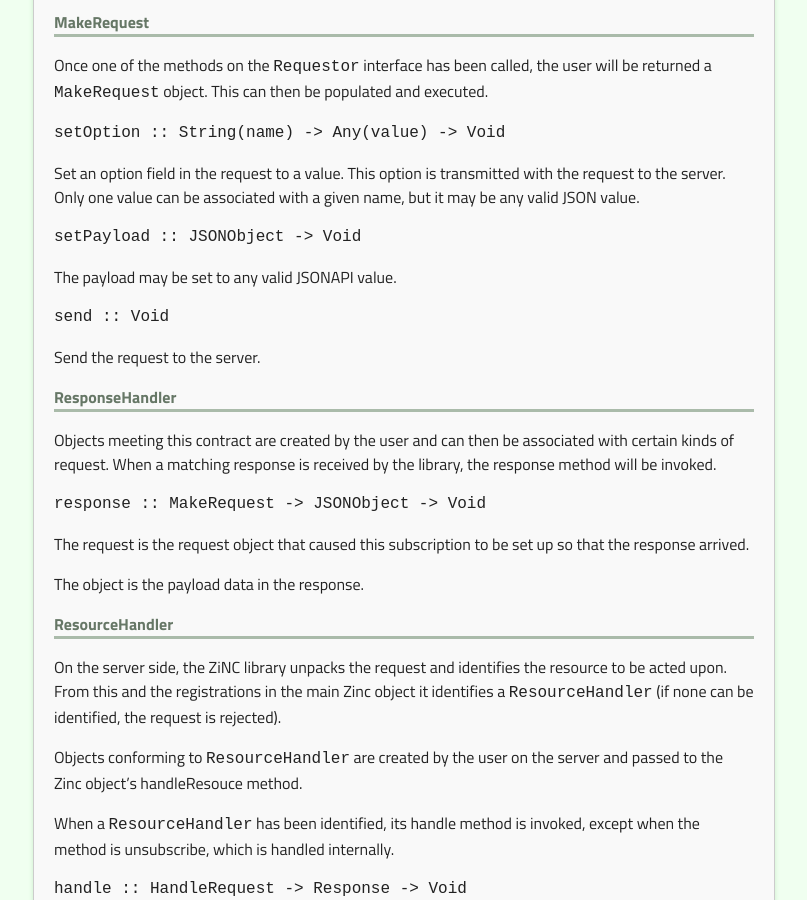
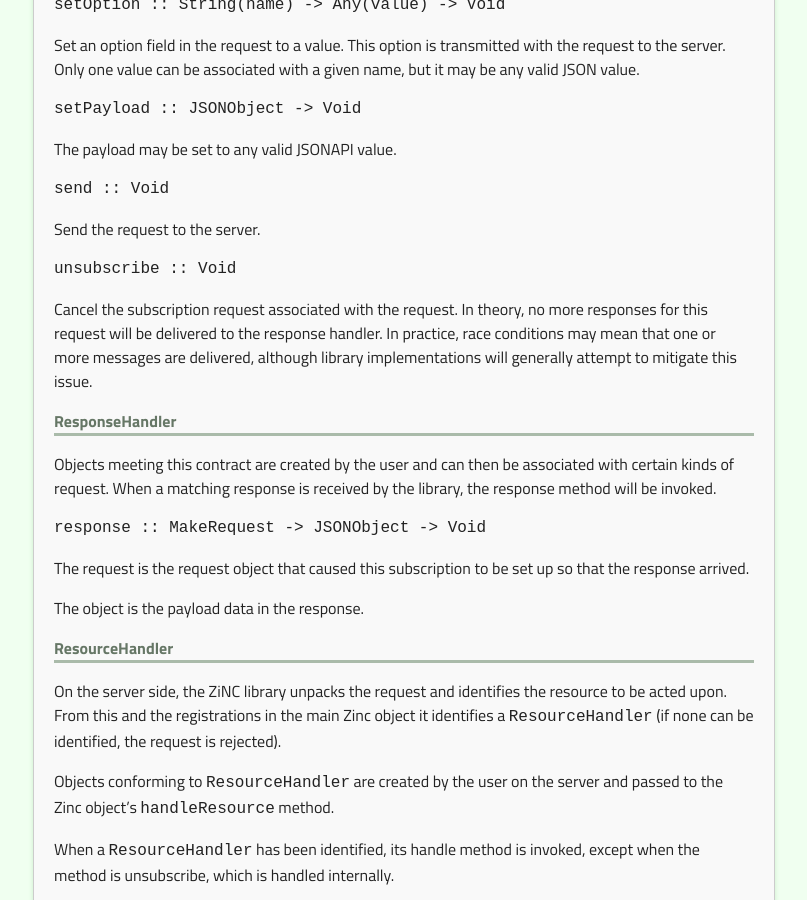
Before and after one commit to Ziniki-Network/zinc, a Jekyll site: the page built from api/index.md, in a window 1280 px wide and 900 px high, scrolled down 2979 px. Shown: the whole window, without its empty margins (236-1043 px from the left). Built offline with Jekyll 4.4.1, drawn with Linux system fonts in a browser that asks for light colours; Markdown is read by kramdown in place of the engine named in the settings; some of the changed text lies outside the part shown.

````diff
--- a/CNAME
+++ b/CNAME
@@ -1 +1 @@
-spec.zincapi.org
+zincapi.org
--- a/api/index.md
+++ b/api/index.md
@@ -114,16 +114,6 @@ specified resource does not need to exist.  Once processed,
 any responses to this request will be sent to the `ResponseHandler`.
 
 ```
-unsubscribe :: ResponseHandler -> Void
-```
-
-Cancel an existing subscription request (from any source).  In theory,
-no more responses for this request will be delivered to the response
-handler.  In practice, race conditions may mean that one or more messages
-are delivered, although library implementations will generally attempt
-to mitigate this issue.
-
-```
 get :: String(resource) -> ResponseHandler -> MakeRequest
 ```
 
@@ -209,6 +199,16 @@ send :: Void
 
 Send the request to the server.
 
+```
+unsubscribe :: Void
+```
+
+Cancel the subscription request associated with the request.  In theory,
+no more responses for this request will be delivered to the response
+handler.  In practice, race conditions may mean that one or more messages
+are delivered, although library implementations will generally attempt
+to mitigate this issue.
+
 ## ResponseHandler
 
 Objects meeting this contract are created by
@@ -235,7 +235,7 @@ in the main Zinc object it identifies a `ResourceHandler` (if none can
 be identified, the request is rejected).
 
 Objects conforming to `ResourceHandler` are created by the user on the server and
-passed to the Zinc object's handleResouce method.
+passed to the Zinc object's `handleResource` method.
 
 When a `ResourceHandler` has been identified, its handle method is invoked,
 except when the method is unsubscribe, which is handled internally.
````
